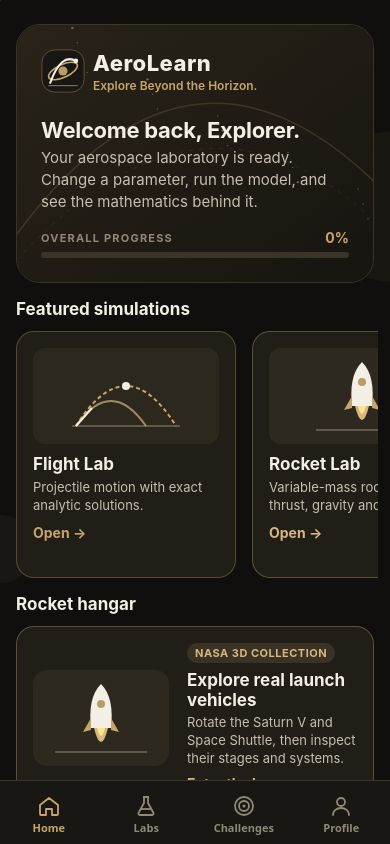
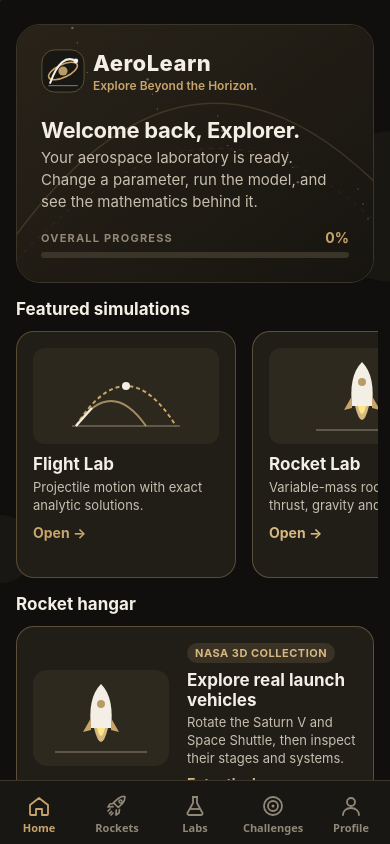
Before and after one commit to ver-dev9/AeroLearn, a React Native app: screen / in a window 390 px wide. Built offline with nearby package versions, Linux system fonts and the light colour scheme.

Commit message:
Add dedicated Rocket Hangar tab

```diff
--- a/src/navigation/RootNavigator.tsx
+++ b/src/navigation/RootNavigator.tsx
@@ -16,7 +16,7 @@ import LessonScreen from '../screens/LessonScreen';
 import ChallengeScreen from '../screens/ChallengeScreen';
 import AstronomyExplorerScreen from '../screens/AstronomyExplorerScreen';
 import RocketGalleryScreen from '../screens/RocketGalleryScreen';
-import { HomeIcon, LabIcon, TargetIcon, UserIcon } from '../components/Icons';
+import { HomeIcon, LabIcon, RocketIcon, TargetIcon, UserIcon } from '../components/Icons';
 
 const Stack = createNativeStackNavigator<RootStackParamList>();
 const Tab = createBottomTabNavigator<TabParamList>();
@@ -39,6 +39,7 @@ function Tabs() {
       }}
     >
       <Tab.Screen name="Home" component={HomeScreen} options={{ tabBarIcon: ({ color }) => <HomeIcon color={color} /> }} />
+      <Tab.Screen name="RocketHangar" component={RocketGalleryScreen} options={{ title: "Rockets", tabBarLabel: "Rockets", tabBarIcon: ({ color }) => <RocketIcon color={color} /> }} />
       <Tab.Screen name="Labs" component={LabsScreen} options={{ tabBarIcon: ({ color }) => <LabIcon color={color} /> }} />
       <Tab.Screen name="Challenges" component={ChallengesScreen} options={{ tabBarIcon: ({ color }) => <TargetIcon color={color} /> }} />
       <Tab.Screen name="Profile" component={ProfileScreen} options={{ tabBarIcon: ({ color }) => <UserIcon color={color} /> }} />
```
